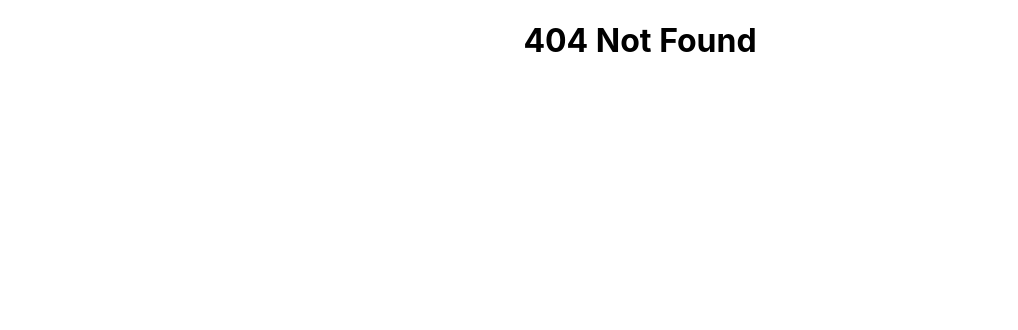
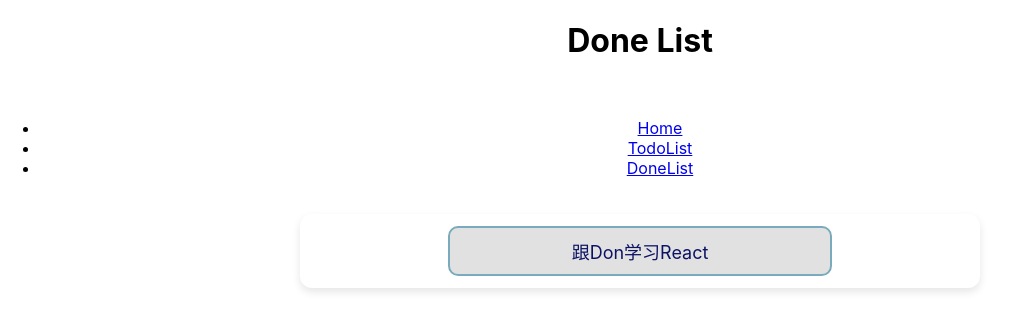
Before and after one commit to zaneshen314/day9-react-todolist-starter, a React (Create React App) app: page /done-list in a window 1280 px wide. Before the commit this address had no page. Shown: the top 330 px of the page, without its empty margins (0-1018 px from the left). Built offline with nearby package versions, Linux system fonts and the light colour scheme.

Commit message:
[todo]feat,add DoneList、HomePage

```diff
--- /dev/null
+++ b/src/components/DoneList.jsx
@@ -0,0 +1,29 @@
+import { useContext } from "react";
+import { TodoContext } from "../App";
+
+export const DoneList = () => {
+    const { state } = useContext(TodoContext);
+    const doneList = state.filter(todo => todo.done);
+
+    return (
+        <div>
+            <h1>Done List</h1>
+            <br/>
+            <nav>
+                <ul>
+                    <li><a href="/">Home</a></li>
+                    <li><a href="/todo-list">TodoList</a></li>
+                    <li><a href="/done-list">DoneList</a></li>
+                </ul>
+            </nav>
+            <br/>
+            {doneList.map((todo) => {
+                return (
+                    <div className={"todo-item"} key={todo.id}>
+                        <div className={`todo-text`}>{todo.text}</div>
+                    </div>
+                );
+            })}
+        </div>
+    );
+}
--- a/src/components/HomePage.jsx
+++ b/src/components/HomePage.jsx
@@ -1,9 +1,13 @@
-const TodoList = () => {
-  return (
-      <div>
-          <a href="/todo-list">Todo List</a>
-      </div>
-  );
-}
+const HomePage = () => {
+    return (
+        <nav>
+            <ul>
+                <li><a href="/">Home</a></li>
+                <li><a href="/todo-list">TodoList</a></li>
+                <li><a href="/done-list">DoneList</a></li>
+            </ul>
+        </nav>
+    );
+};
 
-export default TodoList
+export default HomePage;
--- a/src/components/TodoList.jsx
+++ b/src/components/TodoList.jsx
@@ -6,6 +6,13 @@ const TodoList = () => {
   return (
       <div>
           <h1>Todo List</h1>
+          <nav>
+              <ul>
+                  <li><a href="/">Home</a></li>
+                  <li><a href="/todo-list">TodoList</a></li>
+                  <li><a href="/done-list">DoneList</a></li>
+              </ul>
+          </nav>
           <TodoGroup />
           <TodoGenerator />
           <TodoProgress />
--- a/src/routers/BaseRouters.js
+++ b/src/routers/BaseRouters.js
@@ -1,17 +1,18 @@
-
-import { BrowserRouter as  Routers ,Routes, Route} from 'react-router-dom';
+import {BrowserRouter as Routers, Routes, Route} from 'react-router-dom';
 import HomePage from '../components/HomePage';
 import TodoList from '../components/TodoList';
 import NotFound from '../components/NotFound';
+import {DoneList} from "../components/DoneList";
 
 
 const BaseRouters = () => {
     return (
         <Routers>
             <Routes>
-            <Route path={"/"} element={<HomePage/>}/>
-            <Route path={"/todo-list"} element={<TodoList/>}/>
-            <Route path={"*"} element={<NotFound/>}/>
+                <Route path={"/"} element={<HomePage/>}/>
+                <Route path={"/todo-list"} element={<TodoList/>}/>
+                <Route path={"/done-list"} element={<DoneList/>}/>
+                <Route path={"*"} element={<NotFound/>}/>
             </Routes>
         </Routers>
 
```
Also changed, not shown: src/App.css (line endings or trailing spaces).
